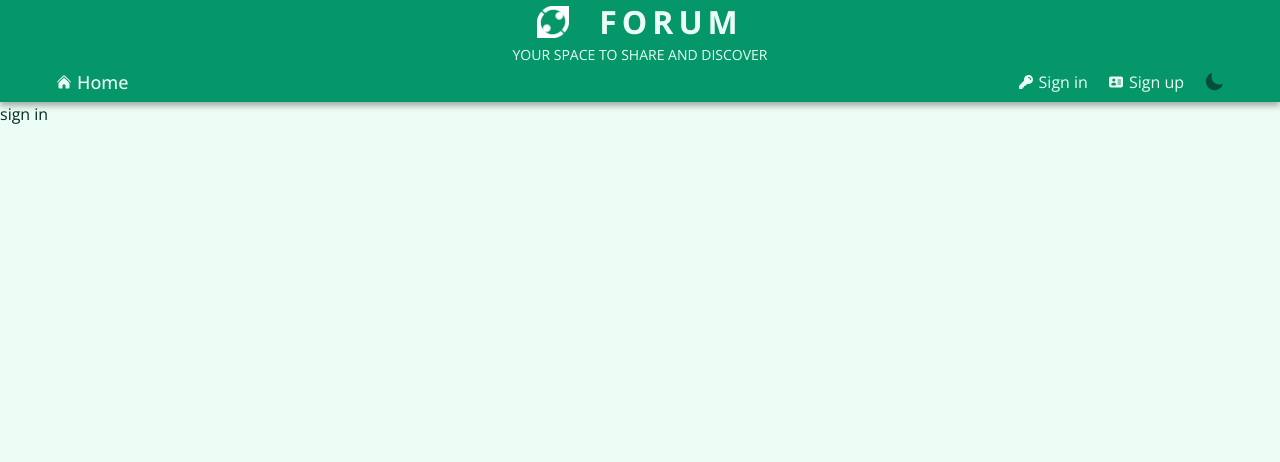
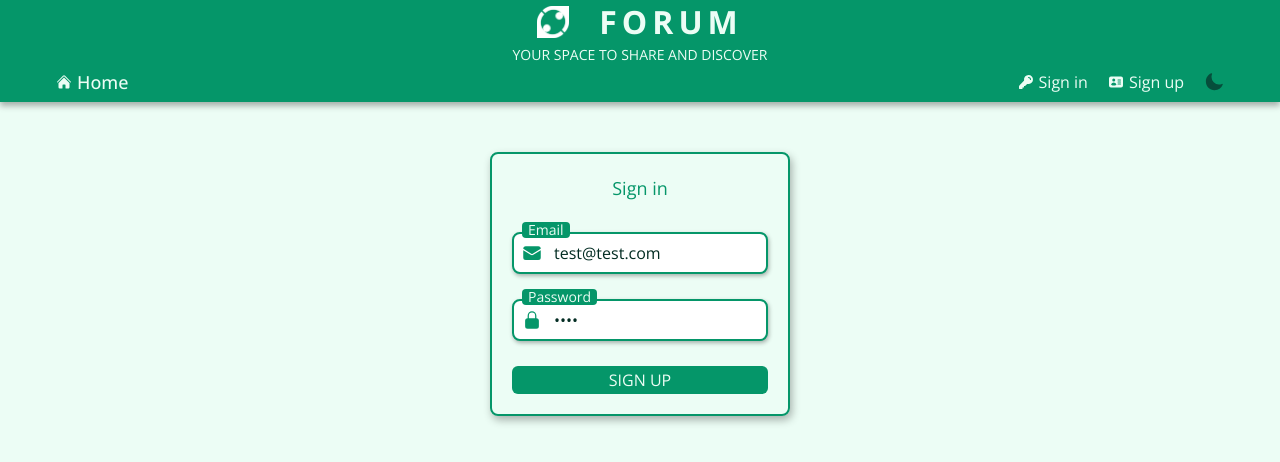
Before and after one commit to tayev021/forum, a React (Vite) app in the folder client/: page /signin in a window 1280 px wide. Shown: the top 462 px of the page. Built offline with nearby package versions, Linux system fonts and the light colour scheme.

Commit message:
feat(client): update app router

```diff
--- a/client/src/app/routes/index.tsx
+++ b/client/src/app/routes/index.tsx
@@ -1,6 +1,7 @@
 import { BrowserRouter, Route, Routes } from 'react-router';
 import { AppLayout } from '../layouts/AppLayout';
 import { SignupPage } from '../../pages/SignupPage';
+import { SigninPage } from '../../pages/SigninPage';
 
 export function AppRouter() {
   return (
@@ -8,7 +9,7 @@ export function AppRouter() {
       <Routes>
         <Route element={<AppLayout />}>
           <Route index element={<div>Home page</div>} />
-          <Route path="signin" element={<div>sign in</div>} />
+          <Route path="signin" element={<SigninPage />} />
           <Route path="signup" element={<SignupPage />} />
           <Route path="*" element={<div>PageNotFound</div>} />
         </Route>
```
